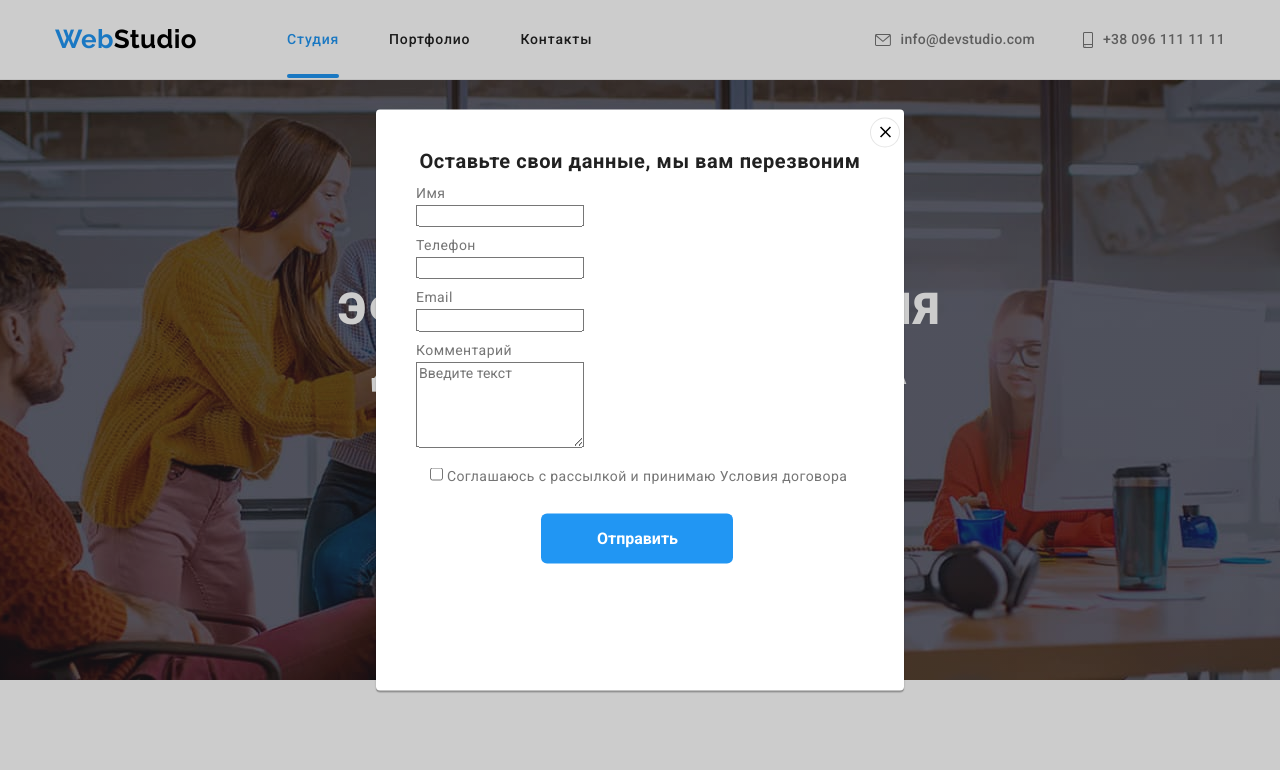
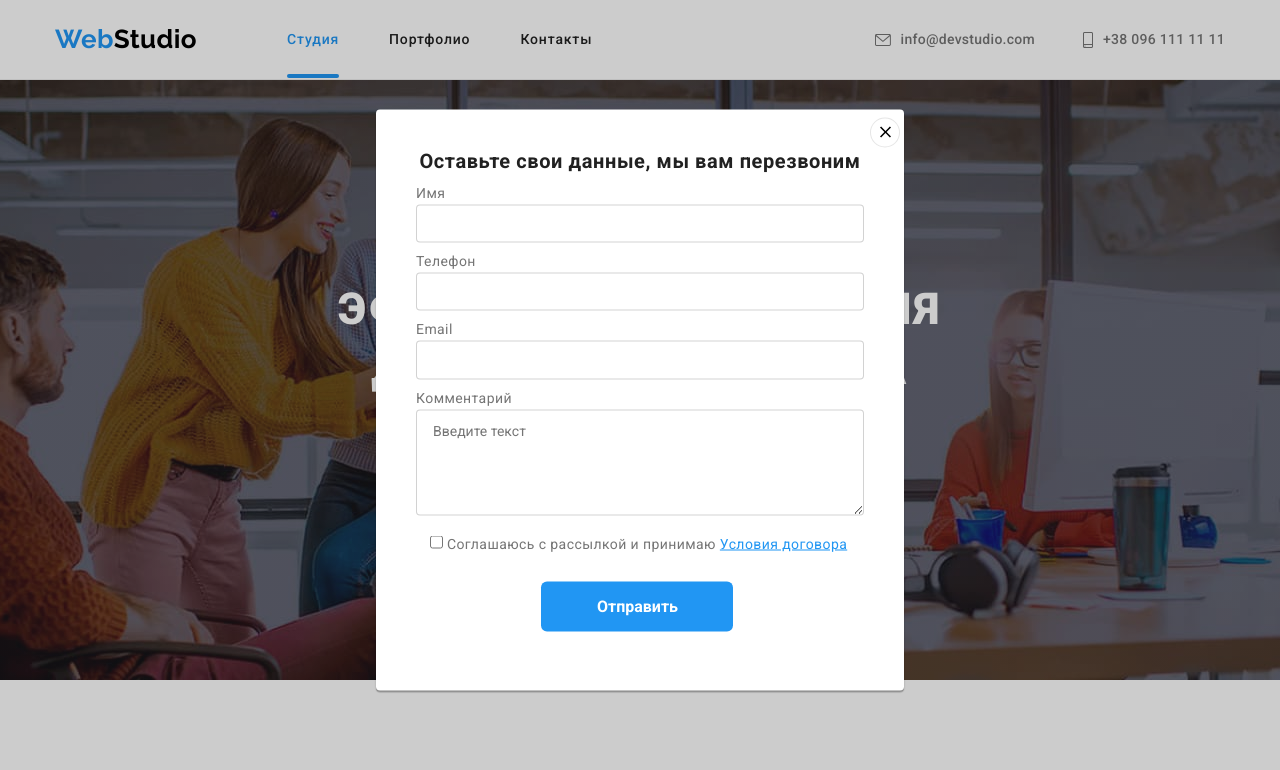
Before and after one commit to IrynaKniazieva/goit-markup-hw-06, a plain HTML site: page index.html in a window 1280 px wide. Both pictures are taken after a click on the button "Заказать услугу". Shown: the top 770 px of the page. Drawn offline with nearby package versions, Linux system fonts and the light colour scheme.

Commit message:
стилизация модальное окно

```diff
--- a/css/styles.css
+++ b/css/styles.css
@@ -335,19 +335,14 @@ color: var(--title-text-color);
 }
 
 .container-inputs {
-    display: flex;
-    flex-direction: column;
-    align-items: flex-start;
     padding-left: 40px;
     padding-right: 40px;
-
-
 }
 
 .form-group {
     display: flex;
     flex-direction: column;
-    align-items: flex-start;
+
 }
 
 .form-label {
@@ -355,7 +350,34 @@ color: var(--title-text-color);
 }
 
 .form-input {
+    padding-top: 10px;
+    padding-bottom: 10px;
     margin-bottom: 10px;
+
+    border: 1px solid rgba(33, 33, 33, 0.2);
+border-radius: 4px;
+
+transition: border-color 250ms cubic-bezier(0.4, 0, 0.2, 1)
+}
+
+.form-input:hover,
+.form-input:focus {
+    border: 1px solid #2196F3;
+}
+
+
+.form-textarea {
+    padding: 12px 16px;
+
+    border: 1px solid rgba(33, 33, 33, 0.2);
+    border-radius: 4px;
+
+    transition: border-color 250ms cubic-bezier(0.4, 0, 0.2, 1)
+}
+
+.form-textarea:hover,
+.form-textarea:focus {
+    border: 1px solid #2196F3;
 }
 
 .container-chekbox {
@@ -366,6 +388,10 @@ color: var(--title-text-color);
     margin-right: 51px;
     margin-left: 54px;
     margin-bottom: 30px;
+}
+
+.treaty {
+  color: var(--accent-color);
 }
 
 .form-button {
--- a/index.html
+++ b/index.html
@@ -77,14 +77,15 @@
                                 </label>
                                 <label class="form-group">
                                     <span class="form-label">Комментарий</span>
-                                    <textarea name="feedback" rows="5" placeholder="Введите текст"></textarea>
+                                    <textarea class="form-textarea" name="feedback" rows="5" placeholder="Введите текст"></textarea>
                                   </label>
 
                             </div>
                             <div class="container-chekbox">
                                 <label class="form-chekbox">
                                     <input class="form-agreement" type="checkbox" name="agreement"/>
-                                    Соглашаюсь с рассылкой и принимаю <span class="special-text">Условия договора</span>
+                                    Соглашаюсь с рассылкой и принимаю
+                                    <a href="" class="treaty">Условия договора</a>
                                 </label>
                             </div>
                             <button class="form-button" type="submit">Отправить</button>
```
